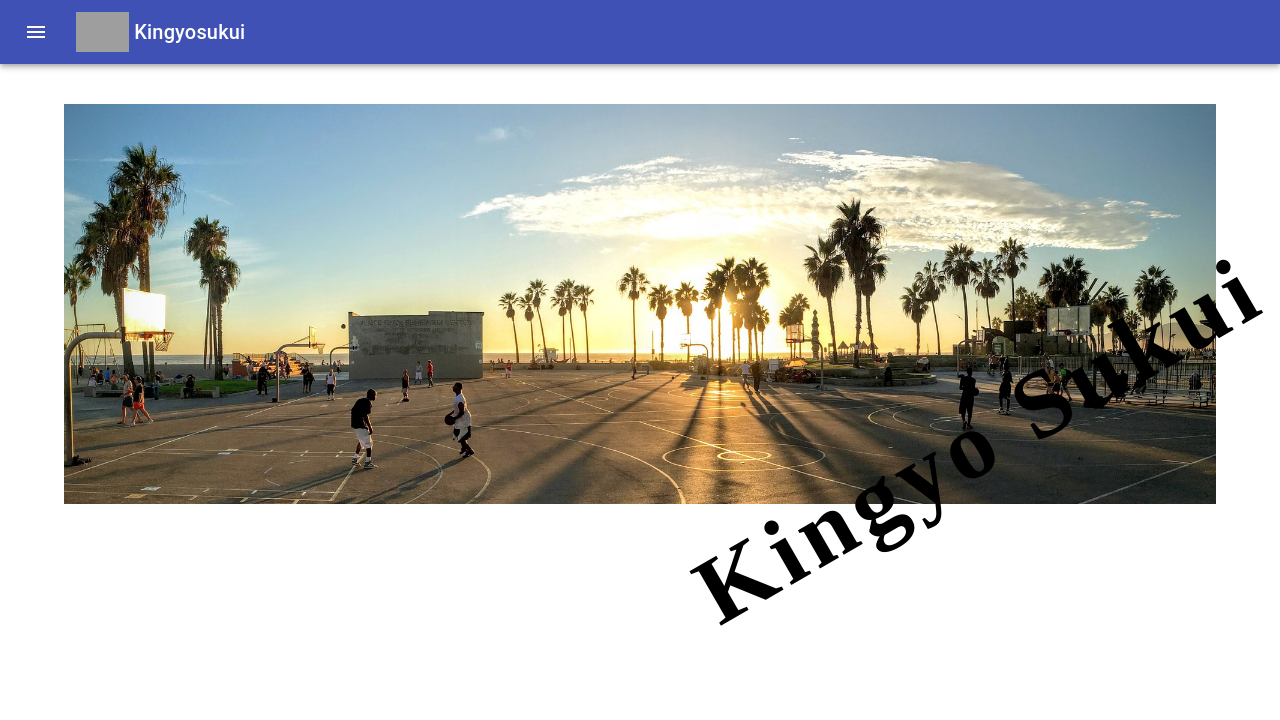
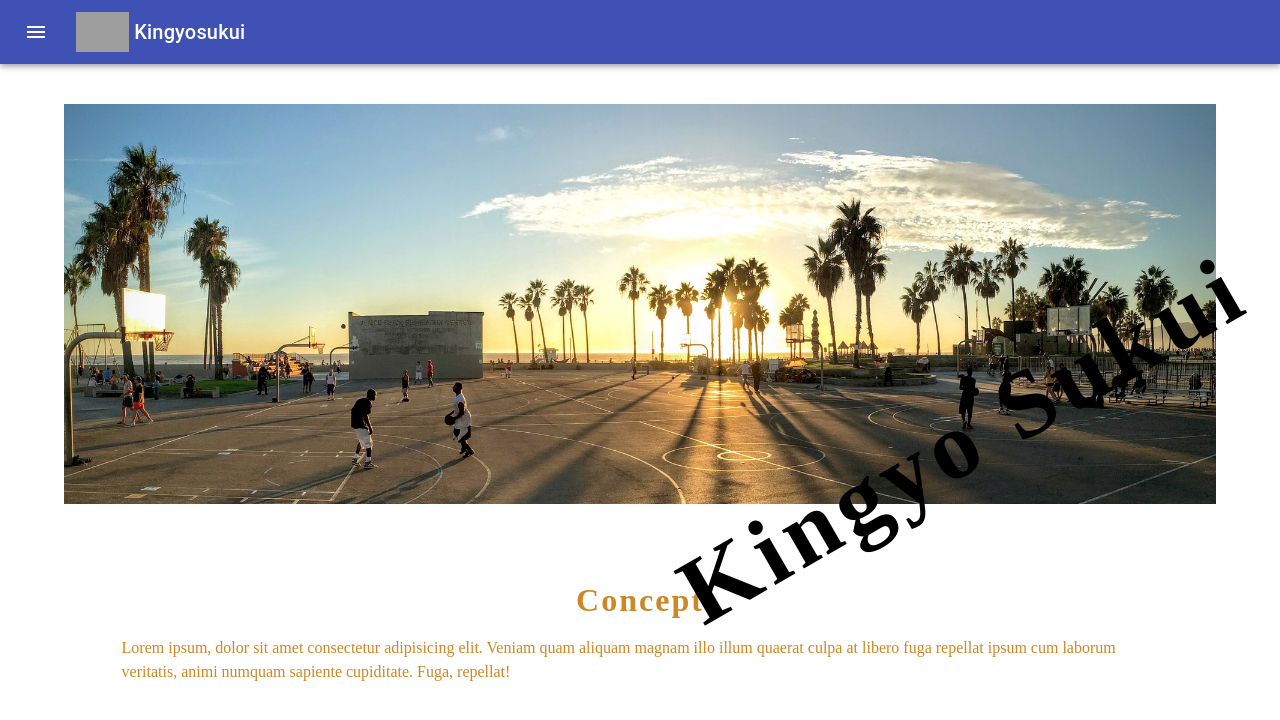
Before and after one commit to Ai0202/react-app, a React (Create React App) app: page / in a window 1280 px wide. Shown: the top 720 px of the page. Built offline with nearby package versions, Linux system fonts and the light colour scheme; grey boxes are pictures that could not be loaded.

Commit message:
Concept欄作成

```diff
--- a/src/components/App.tsx
+++ b/src/components/App.tsx
@@ -2,6 +2,7 @@ import React from 'react';
 import { ResetStyle } from "./styles/reset";
 import { Header } from "./organisms/Header";
 import { MainVisual } from "./organisms/MainVisual";
+import { Concept } from "./organisms/Concept";
 
 function App() {
   return (
@@ -9,6 +10,7 @@ function App() {
       <ResetStyle />
       <Header />
       <MainVisual />
+      <Concept />
     </div>
   );
 }
--- /dev/null
+++ b/src/components/organisms/Concept/Concept.tsx
@@ -0,0 +1,13 @@
+import React from "react";
+import { Wrapper, Title, Paragraph } from "./styles";
+
+export const Concept: React.FC = () => {
+  return (
+    <Wrapper>
+      <Title>Concept</Title>
+      <Paragraph>
+        Lorem ipsum, dolor sit amet consectetur adipisicing elit. Veniam quam aliquam magnam illo illum quaerat culpa at libero fuga repellat ipsum cum laborum veritatis, animi numquam sapiente cupiditate. Fuga, repellat!
+      </Paragraph>
+    </Wrapper>
+  )
+}
--- /dev/null
+++ b/src/components/organisms/Concept/index.ts
@@ -0,0 +1 @@
+export { Concept } from "./Concept";
--- /dev/null
+++ b/src/components/organisms/Concept/styles.ts
@@ -0,0 +1,23 @@
+import styled from "styled-components";
+
+export const Wrapper = styled.section`
+  max-width: 90%;
+  margin: 0 auto;
+  padding: 40px 0;
+`
+
+export const Title = styled.h2`
+  font-size: 2rem;
+  color: #CD8724;
+  text-align: center;
+  font-family: 'Rowo Typeface';
+  letter-spacing: 2px;
+`
+
+export const Paragraph = styled.p`
+  margin: 0 auto;
+  padding: 20px 0;
+  width: 90%;
+  line-height: 1.5;
+  color: #CD8724;
+`
--- a/src/components/organisms/MainVisual/styles.ts
+++ b/src/components/organisms/MainVisual/styles.ts
@@ -3,14 +3,14 @@ import styled from "styled-components";
 export const Wrapper = styled.section`
   max-width: 90%;
   margin: 0 auto;
-  position: relative;
+  padding: 40px 0;
 `
 export const Img = styled.div`
-  margin-top: 40px;
   min-height: 50vh;
   background-image: url(../images/basketball.jpg);
   background-size: cover;
   background-repeat: no-repeat;
+  position: relative;
 `
 
 export const Title = styled.h1`
@@ -21,7 +21,7 @@ export const Title = styled.h1`
   transform: rotate(-30deg);
   position: absolute;
   bottom: 1rem;
-  right: -5rem;
+  right: -4rem;
 `
 
 export const SubTitle = styled.h2`
```
